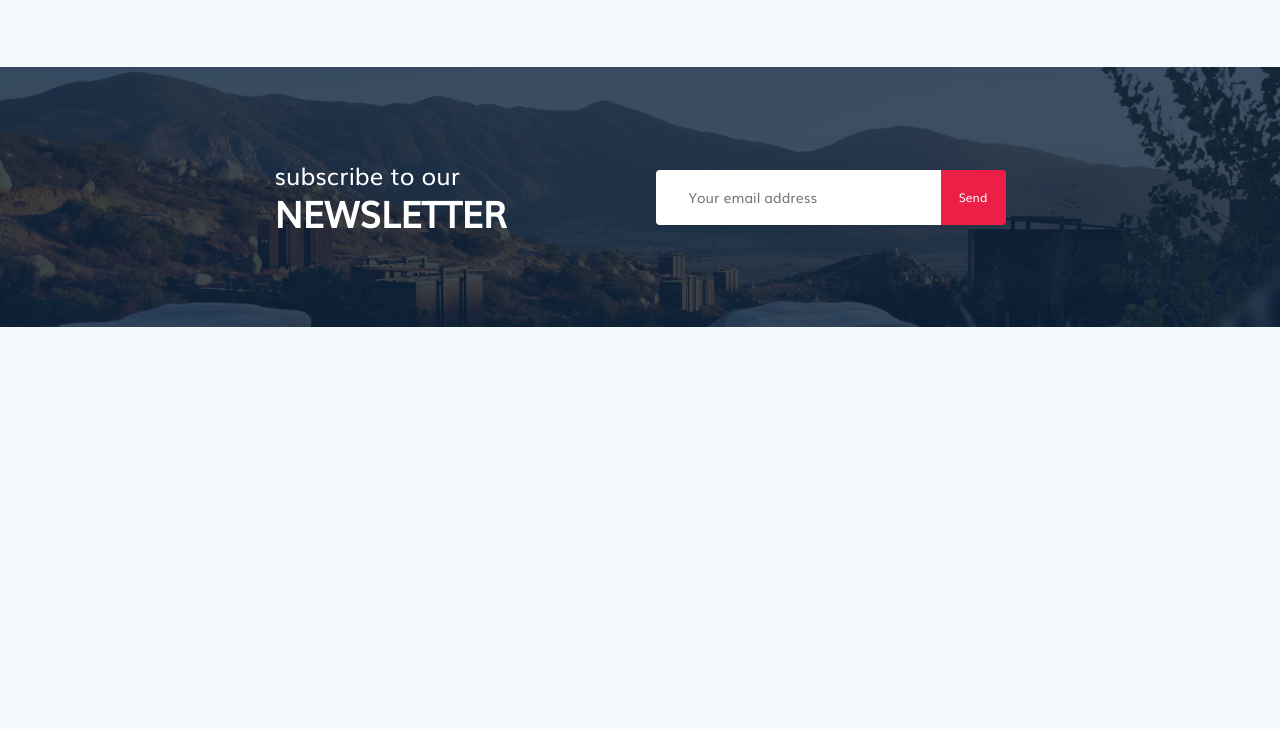
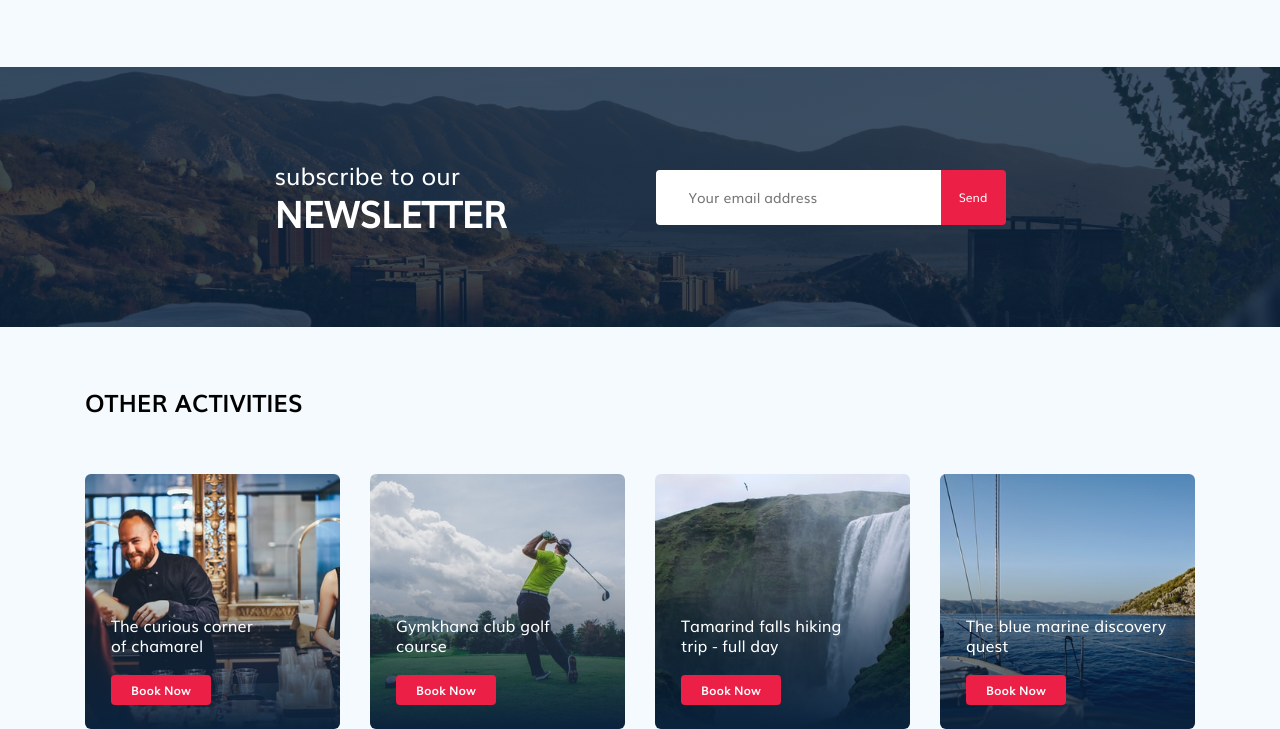
Before and after one commit to tanquangyds/quang-htmlcss, a plain HTML site: page hotel_booking_project/index.html in a window 1280 px wide. Shown: the part 3638-4367 px from the top of the page. Before the commit the page ends 3965 px from the top, so only its background shows below. Drawn offline with nearby package versions, Linux system fonts and the light colour scheme.

Commit message:
other activities

```diff
--- a/hotel_booking_project/assets/css/base.css
+++ b/hotel_booking_project/assets/css/base.css
@@ -82,6 +82,7 @@ html {
 }
 
 .btn__book-now {
+    font-family: Muli-bold;
     width: 120px;
     height: 40px;
     font-size: 1.4rem;
--- a/hotel_booking_project/assets/css/main.css
+++ b/hotel_booking_project/assets/css/main.css
@@ -604,8 +604,8 @@
 
 .content__box-title {
     font-weight: 600;
-    font-size: 13px;
-    line-height: 16px;
+    font-size: 1.3rem;
+    line-height: 1.6rem;
     color: var(--primary-color);
     margin-bottom: 10px;
 }
@@ -881,3 +881,53 @@
     font-size: 12px;
     line-height: 15px;
 }
+
+/* body other activities */
+
+.main__activities {
+
+}
+
+.main__activities-title {
+    font-family: Muli-bold;
+    font-weight: bold;
+    font-size: 24px;
+    line-height: 30px;
+    margin: 60px 0px 0px;
+    text-transform: uppercase;
+}
+
+.main__activities-list {
+    display: flex;
+    justify-content: space-between;
+    color: var(--white-color);
+    margin: 57px 0px 0px;
+}
+
+.main__activities-list-item {
+    width: 255px;
+    height: 255px;
+    border-radius: 6px;
+    position: relative;
+}
+
+
+.main__activities-list-item-name {
+    position: absolute;
+    left: 26px;
+    bottom: 58px;
+    font-weight: 400;
+    font-size: 1.6rem;
+    line-height: 2.0rem;
+}
+
+.main__activities-list-btn {
+    position: absolute;
+    left: 26px;
+    bottom: 24px;
+    width: 100px;
+    height: 30px;
+    font-weight: 600;
+    font-size: 1.2rem;
+    line-height: 1.6rem;
+}
--- a/hotel_booking_project/index.html
+++ b/hotel_booking_project/index.html
@@ -637,6 +637,32 @@
                     </div>
                 </div>
             </div>
+            <!-- body other activities -->
+            <div class="main__activities grid">
+                <h4 class="main__activities-title">Other Activities</h4>
+                <div class="main__activities-list">
+                    <div class="main__activities-list-item" style="background-image: linear-gradient(179.83deg, rgba(196, 196, 196, 0) 35.34%, #0A223D 99.85%), url(./assets/img/The_curious_corner_of_chamarel.jfif); background-size: cover; background-position: center;">
+                        <p class="main__activities-list-item-name">The curious corner <br>
+                             of chamarel</p>
+                        <button class="btn btn__book-now main__activities-list-btn">Book Now</button>
+                    </div>
+                    <div class="main__activities-list-item" style="background-image: linear-gradient(179.83deg, rgba(196, 196, 196, 0) 35.34%, #0A223D 99.85%), url(./assets/img/golf_club.jfif); background-size: cover; background-position: center;">
+                        <p class="main__activities-list-item-name">Gymkhana club golf<br>
+                             course</p>
+                        <button class="btn btn__book-now main__activities-list-btn">Book Now</button>
+                    </div>
+                    <div class="main__activities-list-item" style="background-image: linear-gradient(179.83deg, rgba(196, 196, 196, 0) 35.34%, #0A223D 99.85%), url(./assets/img/hiking.jfif); background-size: cover; background-position: center;">
+                        <p class="main__activities-list-item-name">Tamarind falls hiking <br>
+                            trip - full day</p>
+                        <button class="btn btn__book-now main__activities-list-btn">Book Now</button>
+                    </div>
+                    <div class="main__activities-list-item" style="background-image: linear-gradient(179.83deg, rgba(196, 196, 196, 0) 35.34%, #0A223D 99.85%), url(./assets/img/blue_marine.jfif); background-size: cover; background-position: center;">
+                        <p class="main__activities-list-item-name">The blue marine discovery <br>
+                            quest</p>
+                        <button class="btn btn__book-now main__activities-list-btn">Book Now</button>
+                    </div>
+                </div>
+            </div>
         </div>
 
         <footer class="footer">
```
Also changed, not shown: hotel_booking_project/assets/img/The_curious_corner_of_chamarel.jfif (added), hotel_booking_project/assets/img/blue_marine.jfif (added), hotel_booking_project/assets/img/golf_club.jfif (added), hotel_booking_project/assets/img/hiking.jfif (added).
